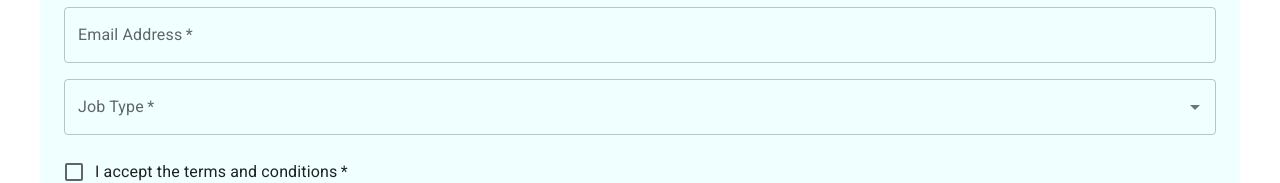
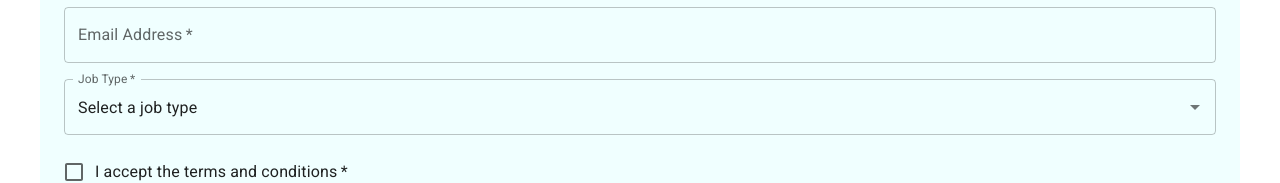
Before and after one commit to Chip-L/MUI-Formik-Yup-TS, a React (Vite) app: page / in a window 1280 px wide. Shown: the part 241-424 px from the top of the page. Built offline with nearby package versions, Linux system fonts and the light colour scheme.

Commit message:
fixed MySelect

```diff
--- a/src/components/Fields/MySelect.tsx
+++ b/src/components/Fields/MySelect.tsx
@@ -1,19 +1,22 @@
 import Autocomplete from "@mui/material/Autocomplete";
 import TextField from "@mui/material/TextField";
+import { SelectOptionType } from "@types";
 import { useField } from "formik";
-import { useMemo, useState } from "react";
-
-interface SelectOption {
-  value: string | number;
-  label: string;
-}
+import { useState } from "react";
 
 interface MySelectProps {
   name: string;
   label: string;
-  selectOptions: SelectOption[];
+  selectOptions: SelectOptionType[];
   required?: boolean;
   handleDBSubmit: (id: string, value: string) => void;
+}
+
+function getOptionValues(
+  selectOptions: SelectOptionType[],
+  fieldValue: string | number
+): SelectOptionType | null {
+  return selectOptions.filter((o) => o.value === fieldValue)[0] ?? null;
 }
 
 const MySelect = ({
@@ -23,31 +26,29 @@ const MySelect = ({
   required = false,
   handleDBSubmit,
 }: MySelectProps) => {
-  const [field, meta, { setValue }] = useField(name);
+  const [field, meta, helper] = useField(name);
+  const setFormValue = helper.setValue;
+
+  const [value, setValue] = useState<SelectOptionType | null>(
+    getOptionValues(selectOptions, field.value)
+  );
   const [inputValue, setInputValue] = useState("");
-  const options = useMemo(
-    () => selectOptions.map((option) => option.value),
-    [selectOptions]
-  );
 
-  const handleOnChange = (_event: any, newValue: string | null) => {
+  const handleOnChange = (_event: any, newValue: SelectOptionType | null) => {
+    setFormValue(newValue?.value);
     setValue(newValue);
   };
 
   const handleOnBlur = (e: React.FocusEvent<HTMLDivElement, Element>) => {
-    console.log("MySelect: handleOnBlur", field);
     field.onBlur(e);
-    console.log("touched:", meta.touched);
-    console.log("error:", meta.error);
     if (!meta.touched || !meta.error) {
-      console.log("submit to db");
       handleDBSubmit(field.name, field.value);
     }
   };
 
   return (
     <Autocomplete
-      value={field.value}
+      value={value}
       onChange={handleOnChange}
       onBlur={handleOnBlur}
       inputValue={inputValue}
@@ -55,7 +56,8 @@ const MySelect = ({
         setInputValue(newInputValue);
       }}
       id={name}
-      options={options}
+      options={selectOptions}
+      isOptionEqualToValue={(o, v) => o.label === v.label}
       renderInput={(params) => (
         <TextField
           {...params}
--- /dev/null
+++ b/src/types/SelectOptionType.tsx
@@ -0,0 +1,4 @@
+export interface SelectOptionType {
+  value: string | number;
+  label: string;
+}
--- /dev/null
+++ b/src/types/index.ts
@@ -0,0 +1 @@
+export * from "./SelectOptionType";
```
Also changed, not shown: tsconfig.app.json (+4 -3 lines).
